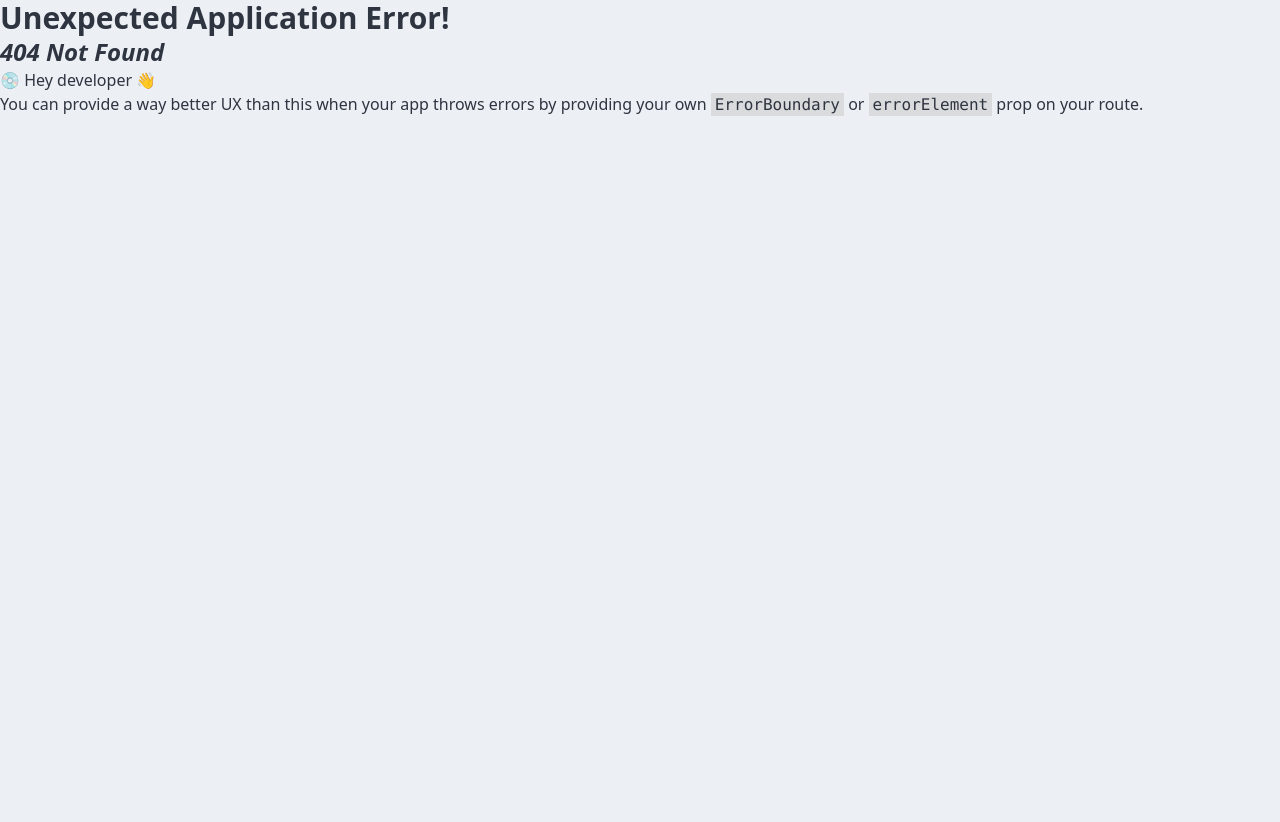
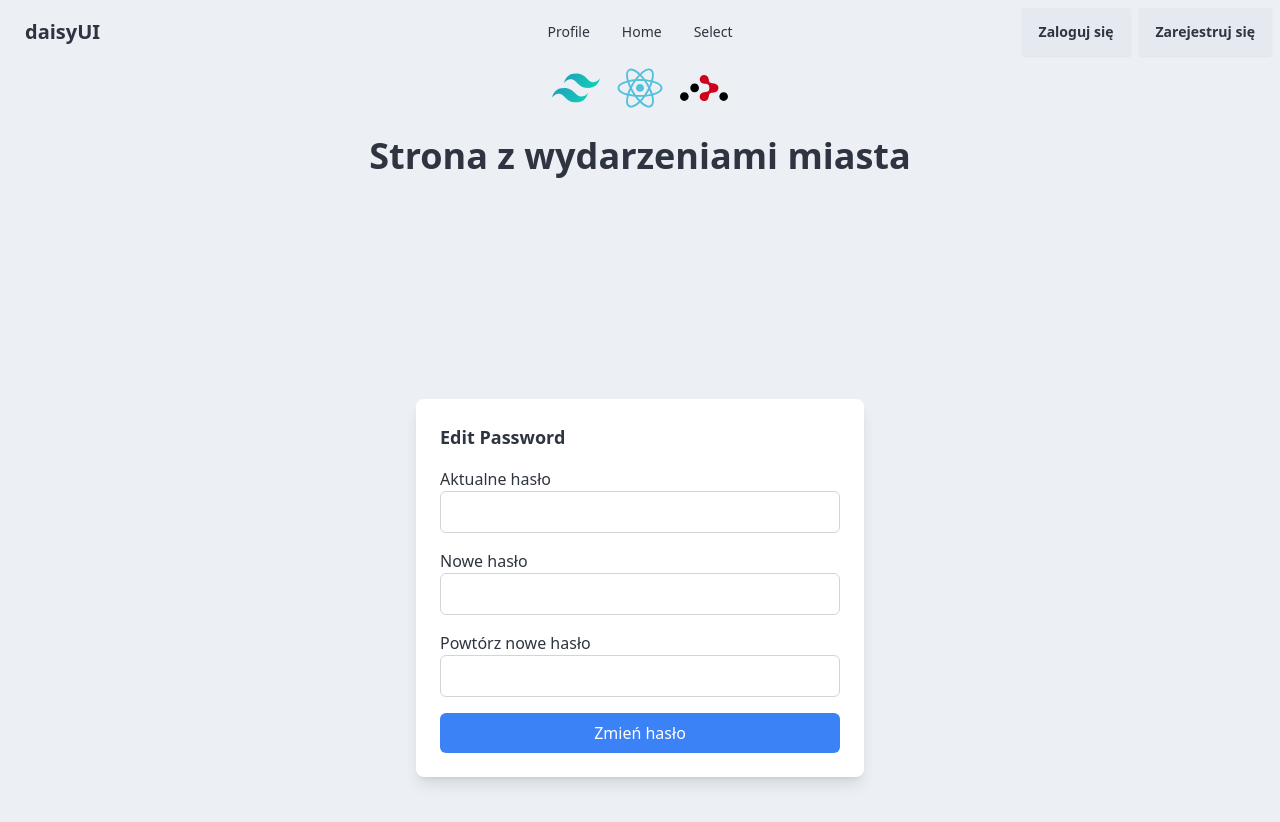
Before and after one commit to ChSylwia/ProjektDyplomowy-serwis-wydarzen-miasta-front, a React (Vite) app: page /profile/edit/passwd in a window 1280 px wide. Before the commit this address had no page. Shown: the top 822 px of the page. Before the commit the page ends 800 px from the top, so only its background shows below. Built offline with nearby package versions, Linux system fonts and the light colour scheme.

Commit message:
passwd and other + toast

```diff
--- a/package.json
+++ b/package.json
@@ -35,6 +35,7 @@
     "react": "^18.3.1",
     "react-dom": "^18.3.1",
     "react-router-dom": "^6.26.0",
+    "react-toastify": "^11.0.2",
     "tailwind-merge": "^2.5.5",
     "tailwindcss-animate": "^1.0.7",
     "yup": "^1.6.1"
--- a/src/pages/LocalEvent/EventAdd.jsx
+++ b/src/pages/LocalEvent/EventAdd.jsx
@@ -56,7 +56,7 @@ const EventAdd = () => {
   }
 
   return (
-    <div className='max-w-lg w-full mx-auto p-6 bg-white rounded-lg shadow-lg'>
+    <div className='w-full p-6 bg-white rounded-lg shadow-lg'>
       <h2 className='text-2xl font-semibold mb-4'>Dodaj własne wydarzenie lokalne</h2>
       {success && <div className='alert alert-success mb-4'>Udało się dodać wydarzenie!</div>}
       {error && <div className='alert alert-error mb-4'>{error}</div>}
--- /dev/null
+++ b/src/pages/ProfilePage/EditProfilePage.jsx
@@ -0,0 +1,173 @@
+import React, { useEffect, useState } from 'react'
+import { useNavigate } from 'react-router-dom'
+import useApiClient from '../../components/Cookie/useApiClient'
+import { ToastContainer, toast } from 'react-toastify'
+import 'react-toastify/dist/ReactToastify.css'
+
+const EditProfilePage = () => {
+  const navigate = useNavigate()
+  const { get, put } = useApiClient()
+  const [userData, setUserData] = useState(null)
+  const [loading, setLoading] = useState(true)
+  const [formData, setFormData] = useState({
+    firstName: '',
+    lastName: '',
+    email: '',
+    city: '',
+    postalCode: ''
+  })
+
+  useEffect(() => {
+    const fetchDataProfile = async () => {
+      try {
+        const data = await get('/user/current')
+
+        if (data.error) {
+          throw new Error(data.message)
+        }
+
+        setUserData(data.datas)
+        setFormData({
+          firstName: data.datas.firstName,
+          lastName: data.datas.lastName,
+          email: data.datas.email,
+          city: data.datas.city,
+          postalCode: data.datas.postalCode
+        })
+      } catch (error) {
+        console.error('Error fetching profile:', error)
+        navigate('/login')
+      } finally {
+        setLoading(false)
+      }
+    }
+
+    fetchDataProfile()
+  }, [])
+
+  const handleChange = (e) => {
+    setFormData({
+      ...formData,
+      [e.target.name]: e.target.value
+    })
+  }
+
+  const handleSubmit = async (e) => {
+    e.preventDefault()
+
+    try {
+      const response = await put(`/user/edit/${userData.id}`, formData)
+      if (response.error) {
+        toast.error(response.message || 'Wystąpił błąd')
+      } else {
+        toast.success('Profil został pomyślnie zaktualizowany!')
+        setTimeout(() => navigate('/profile'), 2000)
+      }
+    } catch (error) {
+      toast.error('Nie udało się zaktualizować profilu.')
+    }
+  }
+
+  if (loading) {
+    return <p>Loading...</p>
+  }
+
+  if (!userData) {
+    return <p>Dane użytkownika nie są dostępne</p>
+  }
+
+  return (
+    <div className='min-h-screen w-full flex items-center justify-center'>
+      <div className='bg-white rounded-lg shadow-lg p-6 w-full max-w-4xl'>
+        <h2 className='text-lg font-bold mb-4'>Edytuj profil</h2>
+        <form onSubmit={handleSubmit} className='space-y-4'>
+          {/* Form Fields */}
+          <div>
+            <label htmlFor='firstName' className='block text-sm font-semibold'>
+              Imię
+            </label>
+            <input
+              type='text'
+              id='firstName'
+              name='firstName'
+              value={formData.firstName}
+              onChange={handleChange}
+              className='w-full p-2 border border-gray-300 rounded'
+            />
+          </div>
+          <div>
+            <label htmlFor='lastName' className='block text-sm font-semibold'>
+              Nazwisko
+            </label>
+            <input
+              type='text'
+              id='lastName'
+              name='lastName'
+              value={formData.lastName}
+              onChange={handleChange}
+              className='w-full p-2 border border-gray-300 rounded'
+            />
+          </div>
+          <div>
+            <label htmlFor='email' className='block text-sm font-semibold'>
+              Email
+            </label>
+            <input
+              type='email'
+              id='email'
+              name='email'
+              value={formData.email}
+              onChange={handleChange}
+              className='w-full p-2 border border-gray-300 rounded'
+            />
+          </div>
+          <div>
+            <label htmlFor='city' className='block text-sm font-semibold'>
+              Miasto
+            </label>
+            <input
+              type='text'
+              id='city'
+              name='city'
+              value={formData.city}
+              onChange={handleChange}
+              className='w-full p-2 border border-gray-300 rounded'
+            />
+          </div>
+          <div>
+            <label htmlFor='postalCode' className='block text-sm font-semibold'>
+              Kod pocztowy
+            </label>
+            <input
+              type='text'
+              id='postalCode'
+              name='postalCode'
+              value={formData.postalCode}
+              onChange={handleChange}
+              className='w-full p-2 border border-gray-300 rounded'
+            />
+          </div>
+          {/* Buttons */}
+          <div className='flex justify-end space-x-4'>
+            <button
+              type='button'
+              onClick={() => navigate('/profile')}
+              className='px-4 py-2 bg-gray-500 text-white rounded hover:bg-gray-600'
+            >
+              Anuluj
+            </button>
+            <button
+              type='submit'
+              className='px-4 py-2 bg-blue-500 text-white rounded hover:bg-blue-600'
+            >
+              Zapisz zmiany
+            </button>
+          </div>
+        </form>
+      </div>
+      <ToastContainer position='top-right' autoClose={3000} />
+    </div>
+  )
+}
+
+export default EditProfilePage
--- /dev/null
+++ b/src/pages/ProfilePage/EditProfilePasswdPage.jsx
@@ -0,0 +1,106 @@
+import React, { useState } from 'react'
+import { useNavigate } from 'react-router-dom'
+import useApiClient from '../../components/Cookie/useApiClient'
+import { toast, ToastContainer } from 'react-toastify'
+import 'react-toastify/dist/ReactToastify.css'
+
+const EditProfilePasswdPage = () => {
+  const navigate = useNavigate()
+  const { post } = useApiClient()
+  const [currentPassword, setCurrentPassword] = useState('')
+  const [newPassword, setNewPassword] = useState('')
+  const [confirmPassword, setConfirmPassword] = useState('')
+  const [error, setError] = useState(null)
+  const [loading, setLoading] = useState(false)
+
+  const handleSubmit = async (e) => {
+    e.preventDefault()
+
+    if (newPassword !== confirmPassword) {
+      setError('New passwords do not match')
+      toast.error('New passwords do not match')
+      return
+    }
+    setLoading(true)
+    try {
+      const response = await post('/user/edit/passwd', {
+        currentPassword,
+        newPassword
+      })
+      setLoading(false)
+      if (response.error) {
+        setError(response.message)
+        toast.error(response.message)
+      } else {
+        toast.success('Password updated successfully!')
+        setTimeout(() => navigate('/profile'), 2000)
+      }
+    } catch (error) {
+      console.log(error)
+
+      setError('An error occurred while updating the password.')
+      toast.error('An error occurred while updating the password.')
+    }
+  }
+
+  return (
+    <div className='min-h-screen w-full flex items-center justify-center'>
+      <div className='bg-white rounded-lg shadow-lg p-6 w-full max-w-md'>
+        <h2 className='text-lg font-bold mb-4'>Edit Password</h2>
+        {error && <p className='text-red-500'>{error}</p>}
+        <form onSubmit={handleSubmit} className='space-y-4'>
+          <div>
+            <label htmlFor='currentPassword' className='block font-medium'>
+              Aktualne hasło
+            </label>
+            <input
+              type='password'
+              id='currentPassword'
+              value={currentPassword}
+              onChange={(e) => setCurrentPassword(e.target.value)}
+              className='w-full px-4 py-2 border border-gray-300 rounded-md'
+              required
+            />
+          </div>
+          <div>
+            <label htmlFor='newPassword' className='block font-medium'>
+              Nowe hasło
+            </label>
+            <input
+              type='password'
+              id='newPassword'
+              value={newPassword}
+              onChange={(e) => setNewPassword(e.target.value)}
+              className='w-full px-4 py-2 border border-gray-300 rounded-md'
+              required
+            />
+          </div>
+          <div>
+            <label htmlFor='confirmPassword' className='block font-medium'>
+              Powtórz nowe hasło
+            </label>
+            <input
+              type='password'
+              id='confirmPassword'
+              value={confirmPassword}
+              onChange={(e) => setConfirmPassword(e.target.value)}
+              className='w-full px-4 py-2 border border-gray-300 rounded-md'
+              required
+            />
+          </div>
+          <button
+            type='submit'
+            className='w-full py-2 bg-blue-500 text-white rounded-md hover:bg-blue-600'
+          >
+            {loading ? <span>Loading...</span> : 'Zmień hasło'}
+          </button>
+        </form>
+      </div>
+
+      {/* Toast container to display toasts */}
+      <ToastContainer />
+    </div>
+  )
+}
+
+export default EditProfilePasswdPage
--- a/src/pages/ProfilePage/ProfilePage.jsx
+++ b/src/pages/ProfilePage/ProfilePage.jsx
@@ -27,7 +27,9 @@ const ProfilePage = () => {
 
     fetchDataProfile()
   }, [])
-
+  const handleEditPasswdProfile = () => {
+    navigate('/profile/edit/passwd')
+  }
   const handleEditProfile = () => {
     navigate('/profile/edit')
   }
@@ -75,6 +77,12 @@ const ProfilePage = () => {
           <div className='flex flex-col space-y-2 p-2'>
             <button
               className='text-left font-semibold text-sm hover:underline'
+              onClick={handleEditPasswdProfile}
+            >
+              Zmień hasło
+            </button>
+            <button
+              className='text-left font-semibold text-sm hover:underline'
               onClick={handleEditProfile}
             >
               Edytuj dane
--- a/src/pages/ProfilePage/RegisterPage.jsx
+++ b/src/pages/ProfilePage/RegisterPage.jsx
@@ -1,5 +1,6 @@
 import React from 'react'
 import { Formik, Form, Field, ErrorMessage } from 'formik'
+import { toast, ToastContainer } from 'react-toastify'
 import * as Yup from 'yup'
 
 const RegisterPage = () => {
@@ -64,30 +65,23 @@ const RegisterPage = () => {
 
     fetch('http://127.0.0.1:8000/api/v1/user/create', requestOptions)
       .then((response) => {
-        console.log('Raw response:', response)
         if (response.ok) {
+          toast.success('Rejestracja zakończona sukcesem!')
           return response.json()
         } else {
-          return response.text()
-        }
-      })
-      .then((result) => {
-        if (result.error) {
-          // Handle error response
-          console.error('Registration failed:', result.description)
-        } else {
-          // Handle successful registration
-          console.log('Registration successful:', result)
+          return response.json().then((err) => {
+            throw new Error(err.message)
+          })
         }
       })
       .catch((error) => {
-        // Handle network or server error
-        console.error('Error during registration:', error)
+        toast.error(`Rejestracja nieudana: ${error.message}`)
       })
   }
 
   return (
     <div className='min-h-screen flex items-center justify-center '>
+      <ToastContainer />
       <div className='w-full max-w-2xl bg-white shadow-md rounded-lg p-6 md:p-8'>
         <h2 className='text-3xl font-bold text-center mb-8 text-gray-800'>Zarejestruj</h2>
         <Formik
```
Also changed, not shown: src/routes.jsx (+10 -0 lines), 1 other file (tests, documents, lock files or other folders).
